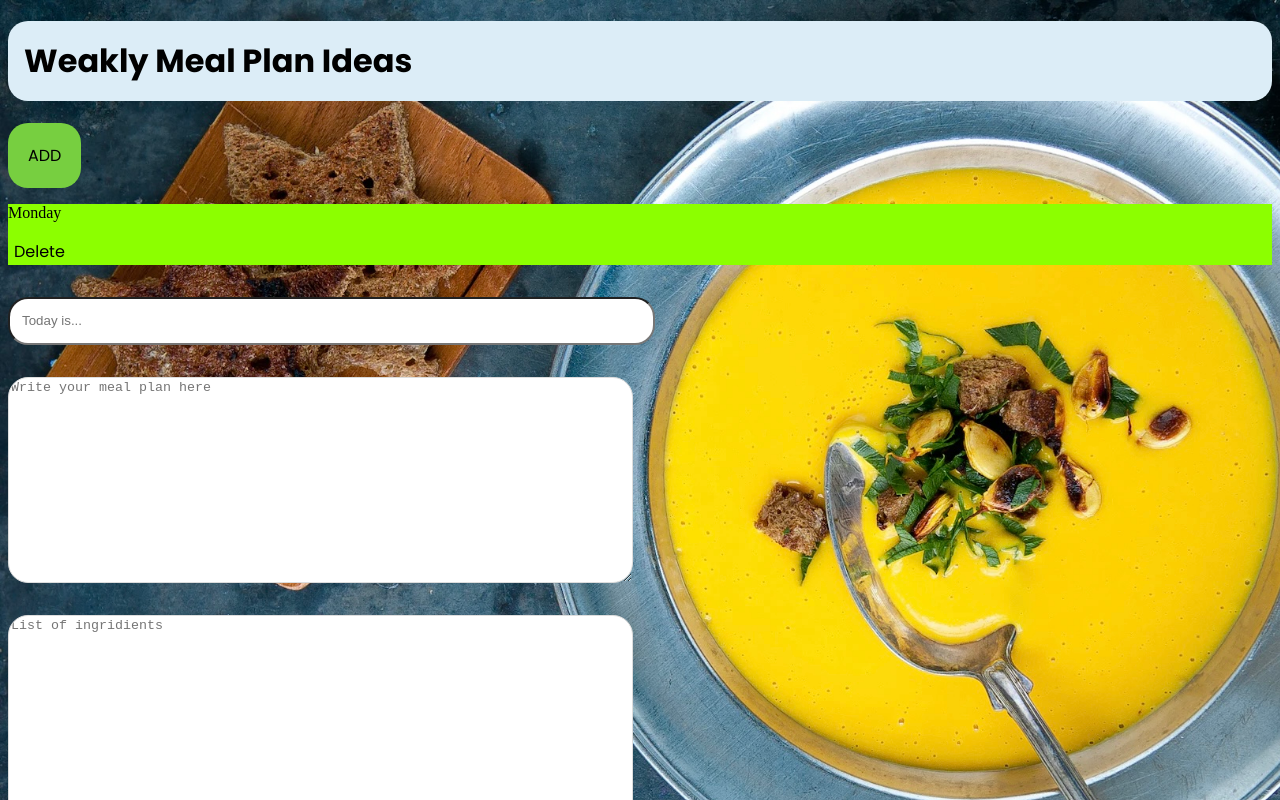
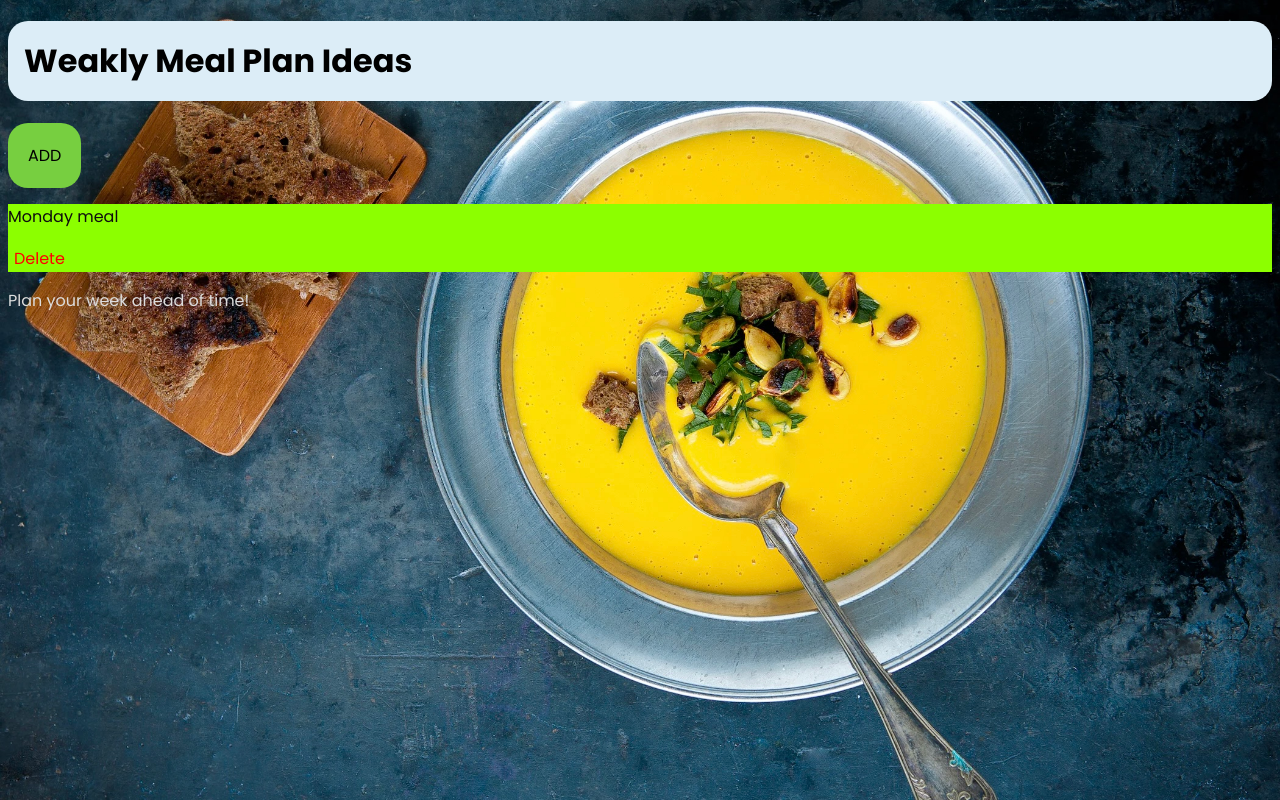
Before and after one commit to Innagl/books_app, a React (Create React App) app: page / in a window 1280 px wide. Both pictures are taken after a click on the button "ADD". Shown: the top 800 px of the page. Built offline with nearby package versions, Linux system fonts and the light colour scheme.

Commit message:
final changes

```diff
--- a/src/App.css
+++ b/src/App.css
@@ -25,6 +25,7 @@ h1 {
     background: none;
     border: 0px;
     font-size: 16px;
+    color: red;
 }
 
 .App {
@@ -53,6 +54,7 @@ textarea {
     width: 70%;
     height: 200px;
     border-radius: 20px;
+    padding: 16px;
 }
 
 .selected {
@@ -62,3 +64,15 @@ textarea {
 .default {
     background-color: rgb(140, 255, 0);
 }
+
+p {
+    color: #ddd;
+    font-family: "Poppins", sans-serif;
+    font-size: 16px;
+}
+
+.title {
+    color: #0e0d0d;
+    font-family: "Poppins", sans-serif;
+    font-size: 16px;
+}
--- a/src/App.js
+++ b/src/App.js
@@ -1,4 +1,4 @@
-import { useState } from 'react';
+import { useEffect, useState } from 'react';
 import { v4 as uuid } from 'uuid';
 import './App.css';
 import MyList from './MyList';
@@ -6,9 +6,16 @@ import MyMealsAndIngridients from './MyMealsAndIngridients';
 
 function App() {
 
+
+// STEP 32
+// Прописываем часть шага localStorage в useState
+//И если у нас что то имеется в mealPlans не пустой массив то делаем JSON.parse
+// В противном случае у нас будет пустой массив
+
   // STEP 7
   //  Нам нужно прописать состояние и прированием его к useState это у нас будет массив
-  const [mealPlans, setMealPlans] = useState([])
+  const [mealPlans, setMealPlans] = useState(
+    localStorage.mealPlans ? JSON.parse(localStorage.mealPlans) : [])
 
   // STEP 16
   // Мы должны сделать ращницу между заметкой на котору мы нажали и при этом открывалась под нее форма
@@ -16,6 +23,20 @@ function App() {
   // Нам нужно новое состояние и приравниваем это к useState(false)
   //Потому что мы хотим чтобы наша заметка изначально не была выбрана
   const [selectedDay, setSelectedDay] = useState(false)
+
+
+//   STEP 31
+// Нам нужно научиться сохранять информацию через localStorage потому что нет бекенда
+// Нам понадобиться useEffect
+// И  унас будет такая логика что localStorage.setItem(это всегда исапользуется с localStorage)
+// Мы говорим что мы хотим обращать внимание именно на то меняется mealPlans or not
+// И мы хотим показывать в определенном формате JSON.stringify
+// То есть мы не только сохраняем мы отображаем информацию в определенном формате иначе не будет работать
+// И после этого должны привязать к mealPlans
+// Структоруа с использования localStorage всегда одна
+useEffect(() => {
+  localStorage.setItem("mealPlans", JSON.stringify(mealPlans));
+}, [mealPlans])
 
   // STEP 6
   // Задефайним addMeal
@@ -26,7 +47,7 @@ function App() {
     // Создаем обьект newMeal потому что у нас у каждой заметки по меню будут определенны характеристики
     // например: title and etc.
     const newMeal = {
-      title: "Monday",
+      title: "Monday meal",
 
       //STEP 12
       // Нам нужно удалять каждый день из списка не все сразу,  идля этого нам нужно знать ID
@@ -38,7 +59,8 @@ function App() {
       // импортировать:import { v4 as uuid } from 'uuid';
       //Для этого мы будем просто писать id: uuid() то есть вызывать эту функцию
       id: uuid(),
-     mealForADay: ""
+      mealForADay: "",
+      notes: ""
     }
 
     // STEP 9
@@ -61,7 +83,38 @@ function App() {
     //   Мы говорим что мы хотим поменять наше состояние через setMealPlans и использунм filter() method
     //   Мы используем ID чтобы сравнивать ID с тем ID на который мы нажали и если он не одинаковый
     //   ID удаляется то есть не попападает в новый массив который был создан через filter
-      setMealPlans(mealPlans.filter(({id}) => id !== mealId))
+    setMealPlans(mealPlans.filter(({ id }) => id !== mealId))
+  }
+
+  // SETP 21
+  // Создаем новую const
+  const updatedDay = (myUpdatedMeal) => {
+    // Создаем новую const и это у нас будет новый массив
+    // Мы возьмем все наши заметки то есть mealPlans сделаем на нем метод Map()
+    const myUpdatedMeals = mealPlans.map((mealPlan) => {
+      // и мы будем смотреть чтобы id нашего mealPlan был таким же как id вот этой формы что у нас открыта
+      // и если они у нас абсолютно одинаковы то return myUpdatedMeal
+      // Если же нет то тогда покажи нам просто mealPlan
+      if (mealPlan.id === myUpdatedMeal.id) {
+        return myUpdatedMeal;
+      }
+      return mealPlan;
+
+    })
+
+    // STEP 22
+    // мы должны прописать setMealPlans и сказать что если если будут какие то изминение
+    // то нужно все менять и принимать во внимание
+    setMealPlans(myUpdatedMeals)
+
+  }
+
+// STEP 27
+// Создаем функцию которая будет проверять ID нашей заметки(формы) и ID того дня который выбран
+// Испольщуем метод find() и мы будем искать по ID
+// И помимо этого мы напишем что id нашей формы должен быть равен selectedDay
+const getActiveMeal = () => {
+   return mealPlans.find(({id}) => id === selectedDay);
 }
 
   return (
@@ -93,9 +146,16 @@ function App() {
         selectedDay={selectedDay}
         setSelectedDay={setSelectedDay}
       />
-      <MyMealsAndIngridients />
+
+      {/* STEP 23
+      Передаем updatedDay в  MyMealsAndIngridients component */}
+
+      {/* SETP 20
+      Передаем selectedDay prop ребенку MyMealsAndIngridients
+      То ксть один и тот же prop selectedDay мы испольщуем в 2х дочерних компонентах */}
+      <MyMealsAndIngridients selectedDay={getActiveMeal()} updatedDay={updatedDay} />
     </div>
-  )
+  );
 }
 
 export default App;
--- a/src/MyList.js
+++ b/src/MyList.js
@@ -35,8 +35,14 @@ const MyList = ({ mealPlans, addMeal, deleteDay, selectedDay, setSelectedDay })
             //Меняем по клику наше состояние
             onClick={() => setSelectedDay(id)}
             >
-                <p>{title}</p>
-                <p>{mealForADay}</p>
+                <p className="title">{title}</p>
+
+                {/* STEP 30
+                Если мы печатаем много букв то у нас растягивается карточка
+                Поэтому мы должны лимитировать количество букв которые появляются в карточке
+                Мы жолжны это лимитировать в MyList.js
+                Будем использовать метод Джаваскрипта substring() ограничив количество на 60 знаков*/}
+                <p className="title">{mealForADay.substring(0, 10)}</p>
 
                 {/* STEP 13
                 Прописываем логику кнопки Delete
--- a/src/MyMealsAndIngridients.js
+++ b/src/MyMealsAndIngridients.js
@@ -1,4 +1,32 @@
-const MyMealsAndIngridients = () => {
+// SETP 19
+// Импортируем selectedDay prop
+const MyMealsAndIngridients = ({ selectedDay, updatedDay }) => {
+
+    // STEP 25
+    // Прописываем функцию editMyMeal
+    //key это myInput, value
+    const editMyMeal = (myInput, value) => {
+        updatedDay({
+            //Мы хотим передать selectedDay, то ссть наше состояние которое мы прописываем в App.js
+            //Которое отвечает за то чтобы смотреть выбран у нас день или нет
+            ...selectedDay,
+            //И прописываем [myInput]: value, таким образом мы меняем value
+            [myInput]: value
+        })
+
+    }
+
+    //STEP 26
+    // Мы должны сказать что любая заметка должна иметь определенный ID
+    // Который будет соответствовать форме
+    // То есть мы с вами говорим не просто про активную заметку
+    // Мы должнв сказать про вообще любую заметку что у каждой заметки должен быть ID и у каждой формы должен быть ID
+    // И что если не соответствует то тогда ты при клике на заметку покажи форму
+    // Мы должны видеть форму на странице только. тогда когда selectedDay активен
+    // Поэтому прописываем еще одно условие
+    // Что если у нас не selectedDay то тогда покажи нам не форму а например просто текст
+    if (!selectedDay) return <p>Plan your week ahead of time!</p>
+
     return (
         // STEP 3
         // Добавляем инупт и текст ериа
@@ -8,24 +36,48 @@ const MyMealsAndIngridients = () => {
                 type="text"
                 className="myInput"
                 placeholder="Today is..."
-            // STEP 1
+                // STEP 18
                 // Мы попападеам на страницу и у нас сразу отображается форма, но мы этого не хотим
                 // Мы хотим нажать на кнопку ADD и потом нажать на заметку и чтобы открылась форма
                 // И если мы нажимаем на другую заметку мы хотим чтобы открылась форма которая имеет тот же ID что и зметка
                 // Мы хоттим чтобы если мы что то печатаем в Тайтле или text erea у нас дублировалась это в заметке
                 // То есть мы будем передавать наше состояние из компонента в компонент
                 // И мы будем также менять наше состояние динамично
-            //Добавляем ID и присваемваем title мы пытаемся соединиить тут ID с title in MyList.js
+                //Добавляем ID и прописываем title мы пытаемся соединиить тут ID с title in App.js
                 id="title"
+                value={selectedDay.title}
+
+                // STEP 24
+                // Мы должны использлвать onChange если хотим что то менять в инпуте
+                //Будем писать (e) потому что мы знаем что у нас всегда e.target.value
+                // И у нас будет функция editMyMeal
+                // И в фунции мы скажем что меняй id title
+                // key у нас title
+                onChange={(e) => editMyMeal("title", e.target.value)}
 
             />
 
             <textarea
                 placeholder="Write your meal plan here"
+
+                // STEP 28
+                // Приравниваем id к mealForADay и прописываем value к mealForADay
+                //Add onChange
+                id="mealForADay"
+                value={selectedDay.mealForADay}
+                onChange = {(e) => editMyMeal("mealForADay", e.target.value)}
             />
 
             <textarea
-                placeholder="List of ingridients"
+                placeholder="Notes"
+
+                // STEP 29
+                // Приравниваем id к mealForADay и прописываем value к ingridients
+                // Но мы неипередаем ингридиенты в карточку
+                //Add onChange
+                id="notes"
+                value={selectedDay.notes}
+                onChange={(e) => editMyMeal("notes", e.target.value)}
             />
 
 
```
Lines whose indentation alone changed are shown as unchanged.
